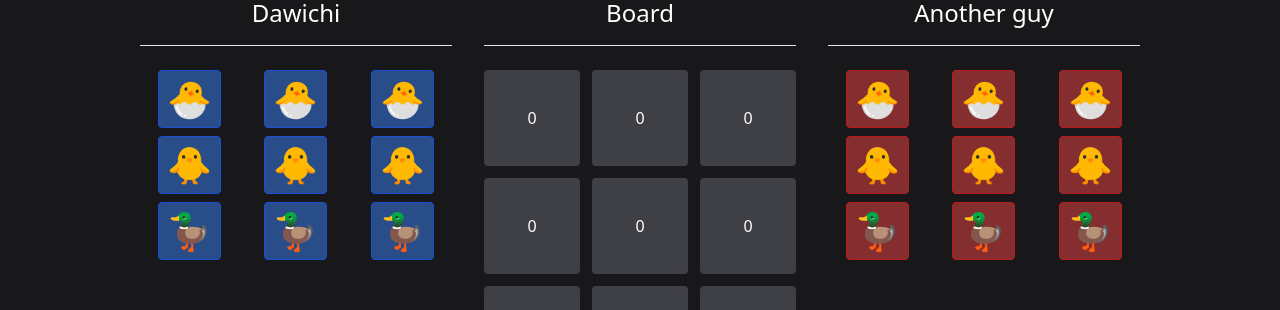
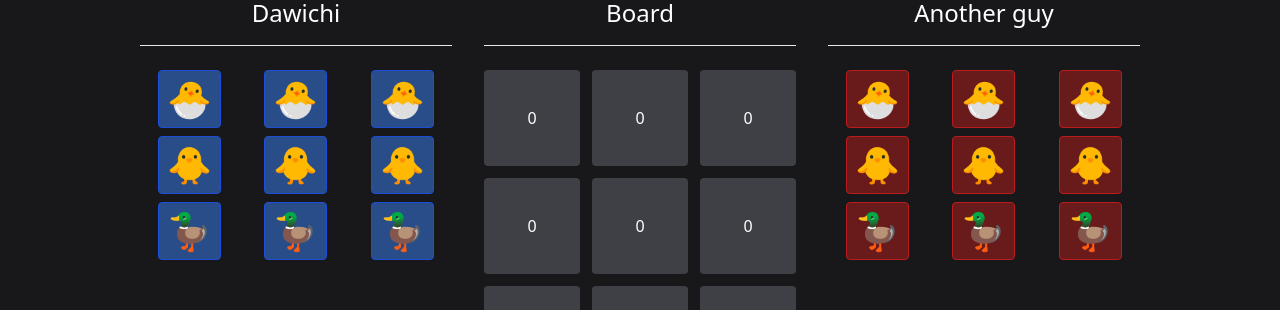
Before and after one commit to alexxwe/duckgames, a SvelteKit app: page /tictactoe in a window 1280 px wide. Shown: the part 304-614 px from the top of the page. Built offline with nearby package versions, Linux system fonts and the light colour scheme.

Commit message:
used property for pieces

```diff
--- a/src/routes/tictactoe/+page.svelte
+++ b/src/routes/tictactoe/+page.svelte
@@ -12,12 +12,16 @@
     // The inner logic is handled by the class
     const game = new TicTacToe()
 
-    function highlightCell(clickedPiece: Piece, selectedPiece: Piece | null) {
+    function highlightCell(clickedPiece: Piece, selectedPiece: Piece | null, isBluePlayer: boolean) {
         if (selectedPiece !== null && clickedPiece.player !== selectedPiece.player) {
             selectedPiece = null
             // return alert('You can only move your pieces!')
         }
-        return clickedPiece.id === selectedPiece?.id ? 'border-green-400' : 'border-blue-700'
+        return clickedPiece.id === selectedPiece?.id ? 'border-green-400' : isBluePlayer ? 'border-blue-700' : 'border-red-700'
+    }
+
+    function pieceBackground(piece: Piece) {
+        return piece.player === 1 ? 'bg-blue-500/50' : 'bg-red-500/50'
     }
 
     function handleClickOnPiece(piece: Piece) {
@@ -55,7 +59,7 @@
     {/if}
 
     {#if gameStep === 1}
-        {#if game.isWhiteTurn}
+        {#if $gameData.isWhiteTurn}
             <div>Turn: {input1}</div>
         {:else}
             <div>Turn: {input2}</div>
@@ -67,18 +71,25 @@
                 <hr />
                 <br />
                 <div class="grid grid-cols-3 gap-2 text-4xl">
-                    {#each game.player1 as piece, pieceIdx}
+                    {#each $gameData.player1 as piece, pieceIdx}
                         <div class="flex justify-center">
-                            <button
-                                class="border rounded bg-blue-500/50 p-2 {highlightCell(piece, $gameData.selectedPiece)}"
-                                on:click={() => game.selectPiece(piece)}
-                            >
-                                {game.icon(piece)}
-                            </button>
+                            {#if piece.used}
+                                <div class="rounded bg-gray-500/50 p-2 opacity-25">
+                                    {game.icon(piece)}
+                                </div>
+                            {:else}
+                                <button
+                                    class="border rounded bg-blue-500/50 p-2 {highlightCell(piece, $gameData.selectedPiece, true)}"
+                                    on:click={() => handleClickOnPiece(piece)}
+                                >
+                                    {game.icon(piece)}
+                                </button>
+                            {/if}
                         </div>
                     {/each}
                 </div>
             </aside>
+
             <div>
                 <h2 class="pb-4 text-center text-2xl">Board</h2>
                 <hr />
@@ -91,25 +102,32 @@
                                     {cell}
                                 </button>
                             {:else}
-                                <div class="h-24 w-24 rounded bg-zinc-700 text-4xl flex justify-center items-center">{game.icon(cell)}</div>
+                                <div class="h-24 w-24 rounded bg-zinc-700 text-4xl flex justify-center items-center {pieceBackground(cell)}">{game.icon(cell)}</div>
                             {/if}
                         {/each}
                     {/each}
                 </div>
             </div>
+
             <aside>
                 <h2 class="pb-4 text-center text-2xl">{input2}</h2>
                 <hr />
                 <br />
                 <div class="grid grid-cols-3 gap-2 text-4xl">
-                    {#each game.player2 as piece, pieceIdx}
-                        <div class="flex justify-center">
+                    {#each $gameData.player2 as piece, pieceIdx}
+                    <div class="flex justify-center">
+                        {#if piece.used}
+                            <div class="rounded bg-gray-500/50 p-2 opacity-25">
+                                {game.icon(piece)}
+                            </div>
+                        {:else}
                             <button
-                                class="border border-red-700 rounded bg-red-500/50 p-2 {highlightCell(piece, $gameData.selectedPiece)}"
-                                on:click={() => game.selectPiece(piece)}
+                                class="border rounded bg-red-700/50 p-2 {highlightCell(piece, $gameData.selectedPiece, false)}"
+                                on:click={() => handleClickOnPiece(piece)}
                             >
                                 {game.icon(piece)}
                             </button>
+                        {/if}
                         </div>
                     {/each}
                 </div>
--- a/src/routes/tictactoe/game.ts
+++ b/src/routes/tictactoe/game.ts
@@ -4,19 +4,26 @@ import { writable, type Writable } from 'svelte/store'
 export type Piece = {
     id: number
     player: 1 | 2
+    used: boolean
 }
 
 // Initial data and type
-const initial_data = {
+const initial_data: {
+    isWhiteTurn: boolean
+    selectedPiece: Piece | null
+    player1: Array<Piece>
+    player2: Array<Piece>
+    board: Array<Array<0 | Piece>>
+} = {
     isWhiteTurn: true,
-    selectedPiece: null as Piece | null,
-    player1: Array.from({ length: 9 }, (_, i) => ({ id: i, player: 1 })) as Piece[],
-    player2: Array.from({ length: 9 }, (_, i) => ({ id: i, player: 2 })) as Piece[],
+    selectedPiece: null,
+    player1: Array.from({ length: 9 }, (_, i) => ({ id: i, player: 1, used: false })),
+    player2: Array.from({ length: 9 }, (_, i) => ({ id: i, player: 2, used: false })),
     board: [
         [0, 0, 0],
         [0, 0, 0],
         [0, 0, 0],
-    ] as Array<Array<0 | Piece>>,
+    ],
 }
 
 // The store itself
@@ -80,11 +87,20 @@ export class TicTacToe {
         // Remove piece from player
         const player = this.isWhiteTurn ? this.player1 : this.player2
         const index = player.findIndex(p => p.id === this.selectedPiece!.id)
-        player.splice(index, 1)
+        player[index]!.used = true
 
         // Update board
         this.board[y]![x] = this.selectedPiece
         this.selectedPiece = null
-        gameData.update(data => ({ ...data, board: this.board, selectedPiece: null, player1: this.player1, player2: this.player2 }))
+        this.isWhiteTurn = !this.isWhiteTurn
+
+        // Update store
+        gameData.update(_ => ({
+            board: this.board,
+            selectedPiece: null,
+            player1: this.player1,
+            player2: this.player2,
+            isWhiteTurn: this.isWhiteTurn,
+        }))
     }
 }
```
